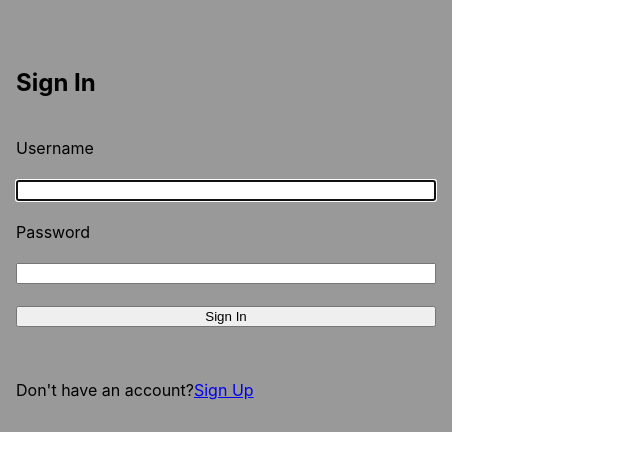
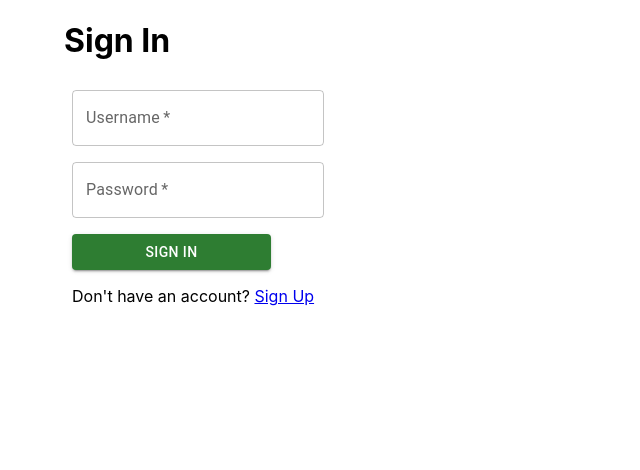
Before and after one commit to GetPsyched/mern-assignment, a React (Create React App) app in the folder client/: page /login in a window 1280 px wide. Shown: the top 470 px of the page, without its empty margins (0-640 px from the left). Built offline with nearby package versions, Linux system fonts and the light colour scheme.

Commit message:
Fix styling

```diff
--- a/client/public/index.html
+++ b/client/public/index.html
@@ -24,7 +24,7 @@
       work correctly both with client-side routing and a non-root public URL.
       Learn how to configure a non-root public URL by running `npm run build`.
     -->
-    <title>React App</title>
+    <title>MERN</title>
   </head>
   <body>
     <noscript>You need to enable JavaScript to run this app.</noscript>
--- a/client/src/components/Login.js
+++ b/client/src/components/Login.js
@@ -1,9 +1,10 @@
-import { useEffect, useRef, useState } from "react";
-import useAuth from "../hooks/useAuth";
-import { Link, useNavigate, useLocation } from "react-router-dom";
-import useAxiosPrivate from "../hooks/useAxiosPrivate";
+import { useEffect, useRef, useState } from 'react';
+import useAuth from '../hooks/useAuth';
+import { Link, useNavigate, useLocation } from 'react-router-dom';
+import useAxiosPrivate from '../hooks/useAxiosPrivate';
+import { Box, Button, Container, TextField } from '@mui/material';
 
-const LOGIN_URL = "/login";
+const LOGIN_URL = '/login';
 
 const Login = () => {
   const { setAuth } = useAuth();
@@ -12,11 +13,11 @@ const Login = () => {
 
   const navigate = useNavigate();
   const location = useLocation();
-  const from = location.state?.from?.pathname || "/";
+  const from = location.state?.from?.pathname || '/';
 
-  const [user, setUser] = useState("");
-  const [pwd, setPwd] = useState("");
-  const [errMsg, setErrMsg] = useState("");
+  const [user, setUser] = useState('');
+  const [pwd, setPwd] = useState('');
+  const [errMsg, setErrMsg] = useState('');
 
   const axiosPrivate = useAxiosPrivate();
 
@@ -25,7 +26,7 @@ const Login = () => {
   }, []);
 
   useEffect(() => {
-    setErrMsg("");
+    setErrMsg('');
   }, [user, pwd]);
 
   const handleSubmit = async (e) => {
@@ -38,58 +39,68 @@ const Login = () => {
       );
       const accessToken = response?.data?.accessToken;
       setAuth({ user, pwd, accessToken });
-      setUser("");
-      setPwd("");
+      setUser('');
+      setPwd('');
       navigate(from, { replace: true });
     } catch (error) {
       if (!error?.response) {
-        setErrMsg("No Server Response");
+        setErrMsg('No Server Response');
       } else if (error?.status === 400) {
-        setErrMsg("Missing username or password");
+        setErrMsg('Missing username or password');
       } else if (error?.status === 401) {
-        setErrMsg("Unauthorised");
+        setErrMsg('Unauthorised');
       } else {
-        setErrMsg("Login Failed");
+        setErrMsg('Login Failed');
       }
       errRef.current.focus();
     }
   };
 
   return (
-    <section>
-      <p ref={errRef} className={errMsg ? "errmsg" : "offscreen"}>
+    <Container>
+      <p ref={errRef} className={errMsg ? 'errmsg' : 'offscreen'}>
         {errMsg}
       </p>
       <h1>Sign In</h1>
-      <form onSubmit={handleSubmit}>
-        <label htmlFor="username">Username</label>
-        <input
-          type="text"
+      <Box
+        component="form"
+        sx={{
+          '& > :not(style)': { m: 1, width: '25ch' },
+        }}
+        noValidate
+        autoComplete="off"
+      >
+        <TextField
           id="username"
+          label="Username"
+          variant="outlined"
+          value={user}
           ref={userRef}
           onChange={(e) => setUser(e.target.value)}
-          value={user}
           required
         />
 
-        <label htmlFor="password">Password</label>
-        <input
+        <TextField
+          id="password"
           type="password"
-          id="password"
+          label="Password"
+          variant="outlined"
+          value={pwd}
           onChange={(e) => setPwd(e.target.value)}
-          value={pwd}
           required
         />
 
-        <button>Sign In</button>
-      </form>
-      <p>
-        Don't have an account?
-        <span>
-          <Link to="/register">Sign Up</Link>
-        </span>
-      </p>
-    </section>
+        <Button variant="contained" color="success" onClick={handleSubmit}>
+          Sign In
+        </Button>
+        <p>
+          Don't have an account?&nbsp;
+          <span>
+            <Link to="/register">Sign Up</Link>
+          </span>
+        </p>
+      </Box>
+    </Container>
   );
 };
 
--- a/client/src/components/Missing.js
+++ b/client/src/components/Missing.js
@@ -5,7 +5,7 @@ const Missing = () => {
     <article style={{ padding: "100px" }}>
       <h1>Looks like you are lost</h1>
       <p>Page Not Found</p>
-      <div className="flexGrow">
+      <div>
         <Link to="/">Visit the Homepage</Link>
       </div>
     </article>
--- a/client/src/components/Register.js
+++ b/client/src/components/Register.js
@@ -1,20 +1,21 @@
-import { useRef, useState, useEffect } from "react";
-import { Link } from "react-router-dom";
-import useAxiosPrivate from "../hooks/useAxiosPrivate";
+import { Box, Button, Container, TextField } from '@mui/material';
+import { useRef, useState, useEffect } from 'react';
+import { Link } from 'react-router-dom';
+import useAxiosPrivate from '../hooks/useAxiosPrivate';
 
-const REGISTER_URL = "/register";
+const REGISTER_URL = '/register';
 
 const Register = () => {
   const userRef = useRef();
   const errRef = useRef();
 
-  const [user, setUser] = useState("");
-  const [pwd, setPwd] = useState("");
+  const [user, setUser] = useState('');
+  const [pwd, setPwd] = useState('');
 
-  const [matchPwd, setMatchPwd] = useState("");
+  const [matchPwd, setMatchPwd] = useState('');
   const [validMatch, setValidMatch] = useState(false);
 
-  const [errMsg, setErrMsg] = useState("");
+  const [errMsg, setErrMsg] = useState('');
   const [success, setSuccess] = useState(false);
 
   const axiosPrivate = useAxiosPrivate();
@@ -28,7 +29,7 @@ const Register = () => {
   }, [pwd, matchPwd]);
 
   useEffect(() => {
-    setErrMsg("");
+    setErrMsg('');
   }, [user, pwd, matchPwd]);
 
   const handleSubmit = async (e) => {
@@ -36,23 +37,23 @@ const Register = () => {
     try {
       await axiosPrivate.post(REGISTER_URL, JSON.stringify({ user, pwd }));
       setSuccess(true);
-      setUser("");
-      setPwd("");
-      setMatchPwd("");
+      setUser('');
+      setPwd('');
+      setMatchPwd('');
     } catch (err) {
       if (!err?.response) {
-        setErrMsg("No Server Response");
+        setErrMsg('No Server Response');
       } else if (err.response?.status === 409) {
-        setErrMsg("Username Taken");
+        setErrMsg('Username Taken');
       } else {
-        setErrMsg("Registration Failed");
+        setErrMsg('Registration Failed');
       }
       errRef.current.focus();
     }
   };
 
   return (
-    <>
+    <Container>
       {success ? (
         <section>
           <h1>Success!</h1>
@@ -64,44 +65,58 @@ const Register = () => {
         <section>
           <p
             ref={errRef}
-            className={errMsg ? "errmsg" : "offscreen"}
+            className={errMsg ? 'errmsg' : 'offscreen'}
             aria-live="assertive"
           >
             {errMsg}
           </p>
           <h1>Register</h1>
-          <form onSubmit={handleSubmit}>
-            <label htmlFor="username">Username:</label>
-            <input
-              type="text"
+          <Box
+            component="form"
+            sx={{
+              '& > :not(style)': { m: 1, width: '25ch' },
+            }}
+            noValidate
+            autoComplete="off"
+          >
+            <TextField
               id="username"
+              label="Username"
+              variant="outlined"
+              value={user}
               ref={userRef}
-              autoComplete="off"
               onChange={(e) => setUser(e.target.value)}
-              value={user}
               required
             />
 
-            <label htmlFor="password">Password:</label>
-            <input
+            <TextField
+              id="password"
               type="password"
-              id="password"
+              label="Password"
+              variant="outlined"
+              value={pwd}
               onChange={(e) => setPwd(e.target.value)}
-              value={pwd}
               required
             />
 
-            <label htmlFor="confirm_pwd">Confirm Password:</label>
-            <input
+            <TextField
+              id="confirm_password"
               type="password"
-              id="confirm_pwd"
+              label="Confirm Password"
+              variant="outlined"
+              value={matchPwd}
               onChange={(e) => setMatchPwd(e.target.value)}
-              value={matchPwd}
               required
             />
 
-            <button disabled={!validMatch}>Sign Up</button>
-          </form>
+            <Button
+              disabled={!validMatch}
+              variant="contained"
+              color="success"
+              onClick={handleSubmit}
+            >
+              Sign Up
+            </Button>
             <p>
               Already registered?
               <br />
@@ -109,9 +124,10 @@ const Register = () => {
                 <Link to="/">Sign In</Link>
               </span>
             </p>
+          </Box>
         </section>
       )}
-    </>
+    </Container>
   );
 };
 
--- a/client/src/index.css
+++ b/client/src/index.css
@@ -11,21 +11,3 @@ code {
   font-family: source-code-pro, Menlo, Monaco, Consolas, 'Courier New',
     monospace;
 }
-
-.flexGrow {
-  flex-grow: 1;
-  display: flex;
-  justify-content: flex-start;
-  align-items: flex-end;
-}
-
-section {
-  width: 100%;
-  max-width: 420px;
-  min-height: 400px;
-  display: flex;
-  flex-direction: column;
-  justify-content: flex-start;
-  padding: 1rem;
-  background-color: rgba(0,0,0,0.4);
-}
```
Lines whose indentation alone changed are shown as unchanged.
